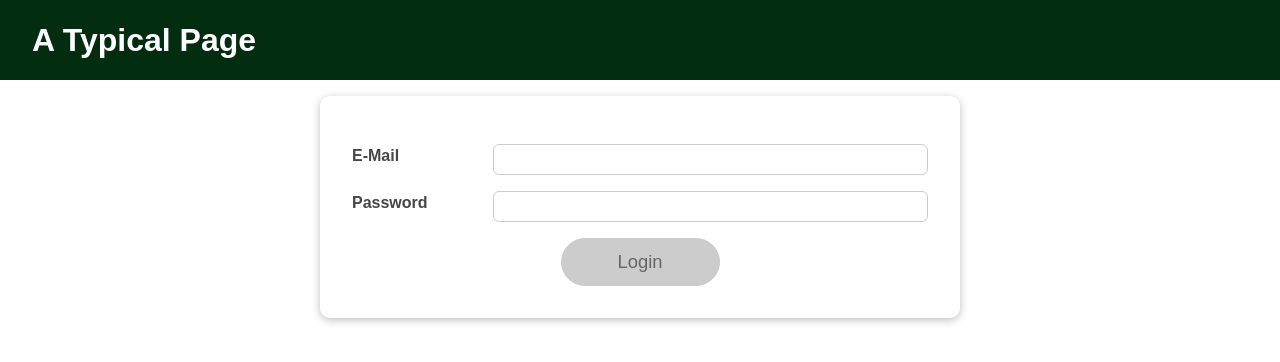
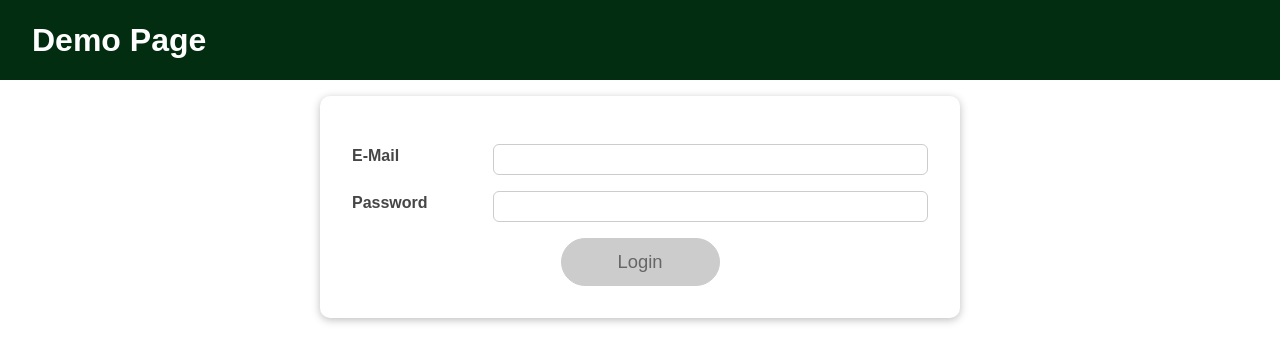
Before and after one commit to MMM-ZA/React-authentication-practice, a React (Create React App) app: page / in a window 1280 px wide. Shown: the top 362 px of the page. Built offline with nearby package versions, Linux system fonts and the light colour scheme.

Commit message:
updated mainheader.js

```diff
--- a/src/components/MainHeader/MainHeader.js
+++ b/src/components/MainHeader/MainHeader.js
@@ -6,7 +6,7 @@ import classes from './MainHeader.module.css';
 const MainHeader = (props) => {
   return (
     <header className={classes['main-header']}>
-      <h1>A Typical Page</h1>
+      <h1>Demo Page</h1>
       <Navigation isLoggedIn={props.isAuthenticated} onLogout={props.onLogout} />
     </header>
   );
```
